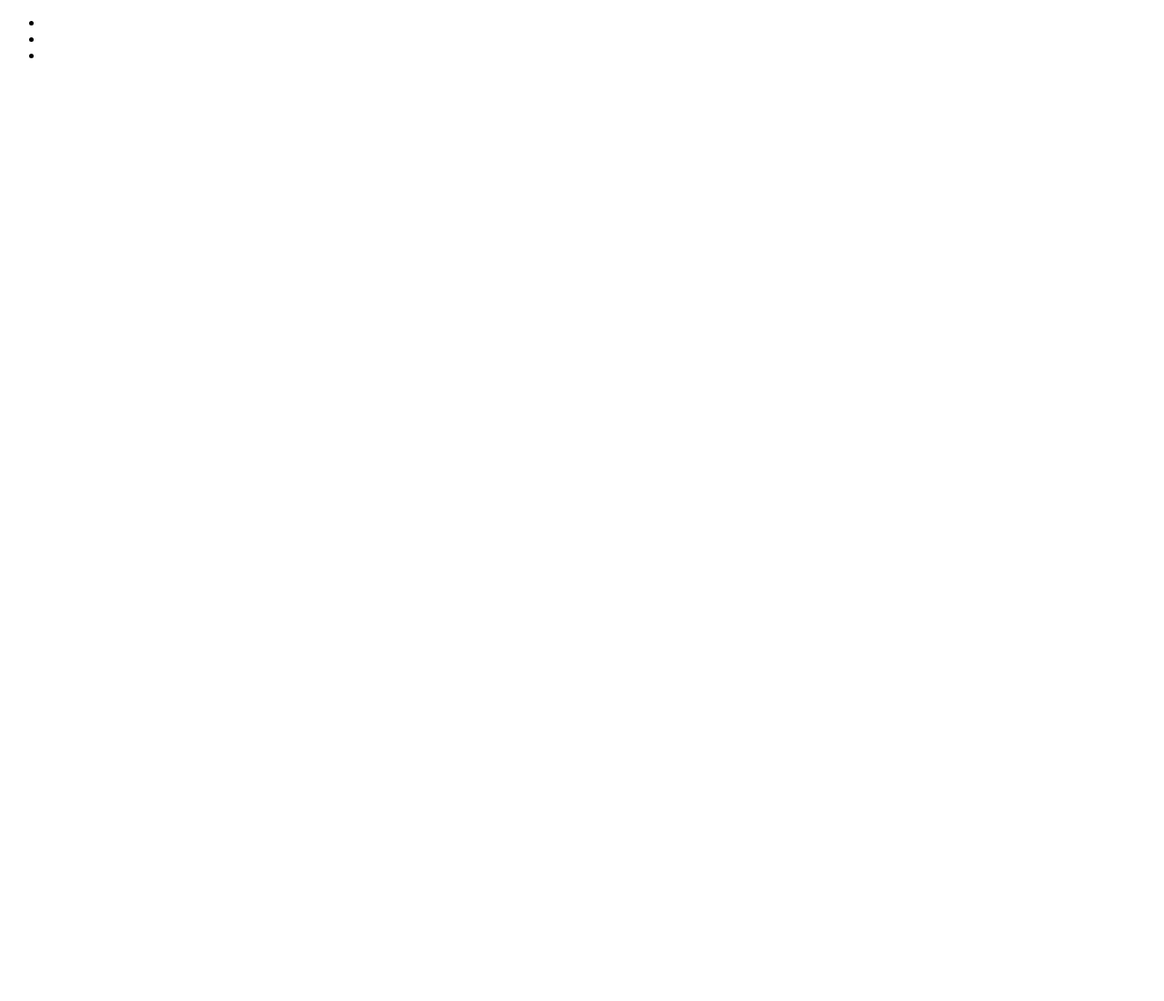
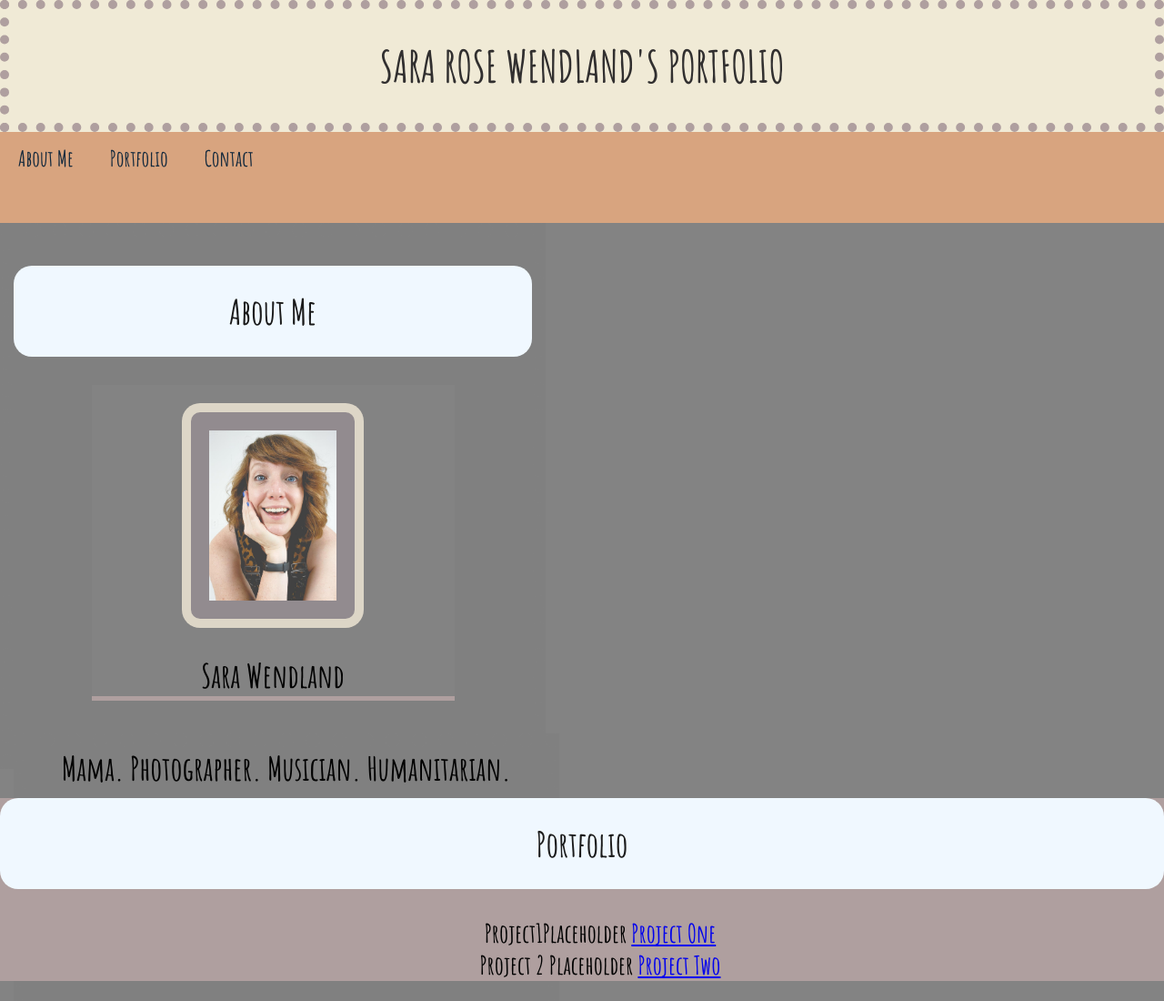
Before and after one commit to sararosebud/SaraPortfolio, a plain HTML site: page index.html in a window 1280 px wide. Shown: the top 1100 px of the page at 91% size. Before the commit the page ends 800 px from the top, so only its background shows below. Drawn offline with Linux system fonts and the light colour scheme.

Commit message:
added html and css code to create portfolio website

```diff
--- a/assets/css/styles.css
+++ b/assets/css/styles.css
@@ -0,0 +1,190 @@
+/* <!-- add reset and remember flexboxes --> */
+
+/* Universal selector */
+* {
+    font-family: 'Amatic SC', serif;  }
+
+* {
+    box-sizing: border-box;
+
+      }
+
+
+  /* Element selectors */
+  body {
+  background-color: rgb(131, 131, 131);
+  margin: 0;
+  display: flex;
+  flex-direction: column;
+  min-height: 100vh;
+  justify-content: flex-start;
+
+  }
+
+  header {
+    height: 100%;
+    width: 100%;
+    margin: auto;
+    text-align: center;
+
+    border: 10px dotted #af9f9f;
+    background-color: #f0ead6;
+    font-display:inherit;
+
+
+  }
+  nav {
+    display: flex;
+    background-color: #d8a47f;
+    height:100px;
+    font-size: x-large;
+}
+
+
+nav a {
+    color: #13293d;
+    padding: 14px 20px;
+    text-decoration: none;
+    text-align: center;}
+
+  h1 {
+    color: #312f2f;
+    font-size: 48px;
+    font-family: 'Amatic SC';  }
+
+ h2{
+    color:#1a1a1a;
+    font-size: 38px;
+    line-height: 100px;
+    border-radius: 20px;
+    background-color: aliceblue;
+
+}
+
+
+
+
+  figure {
+    width: 200px;
+    background-color: #f0ead6cb;
+
+  }
+
+
+ ul {
+  list-style-type: none;
+ }
+
+
+ img {
+    max-width: 200px;
+    border-radius: 20px;
+ }
+
+
+  /* Class selector */
+
+
+  .box {
+    width: 70%;
+    /* Sets top and bottom margin to 20px. Auto will center element */
+    margin: 20px auto;
+    border-bottom: 5px solid #af9f9f;
+    background-color: #838383;
+
+  }
+
+
+  .highlighted-text {
+    text-align: auto;
+    font-weight: bolder;
+    color:rgb(129, 129, 124)
+
+  }
+
+  about-me {
+
+    flex-flow: row;
+  }
+
+
+  /* ID selector */
+
+
+
+  #about-me-section {
+
+        width: 600px;
+        height: 600px;
+        text-align: center;
+        border: 15px dotted grey;
+        background-color:grey;
+        text-align: center;
+        font-size: 36px;}
+
+
+
+
+
+
+  #portfolio-section {
+    background-color: #af9f9f;
+    font-size: 28px;
+    text-align: center;
+
+  }
+
+  #contact-section {
+    background-color: #f0ead6;
+    font-size: 28px;
+    text-align: center;
+  }
+
+    #links {
+        text-align:right;
+        padding-right: 20px;
+       font-size: 36px;
+       box-shadow: #312f2f;
+       color: #312f2f;
+
+
+        }
+
+     #clickable {
+        text-align:right;
+        padding-right: 20px;
+       font-size: 36px;
+       box-shadow: #312f2f;
+       color: rgb(107, 109, 109);
+     }
+
+
+.image-radius {
+        border-radius: 20px;
+
+    }
+.image-padding {
+    /* Sets padding on all sides to 20px */
+    padding: 20px;
+    background-color: #928b8f;
+  }
+
+  .image-border {
+    /* Sets border on all sides */
+    border: 10px solid #f0ead6cb;
+  }
+
+  .image-margin {
+    /* Sets all sides to 20px */
+    margin: 20px; }
+
+  footer {
+    width: 100%;
+    height: 100px;
+    line-height: 100px;
+    color: #2c2c2b;
+    background-color: #af9f9f;
+    margin-inline-start: auto;
+    font-size: 36px;
+    text-align: center;
+  }
--- a/index.html
+++ b/index.html
@@ -4,10 +4,14 @@
     <meta charset="UTF-8">
     <meta http-equiv="X-UA-Compatible" content="IE=edge">
     <meta name="viewport" content="width=device-width, initial-scale=1.0">
-    <link rel="stylesheets" href="css/style.css"/>
-    <!-- add reset and remember flexboxes -->
+    <link rel="stylesheet" href="assets/css/styles.css"/>
+    <link rel="preconnect" href="https://fonts.googleapis.com">
+<link rel="preconnect" href="https://fonts.gstatic.com" crossorigin>
+<link href="https://fonts.googleapis.com/css2?family=Amatic+SC:wght@700&display=swap" rel="stylesheet">
 
-    <title>Sara Rose Wendland's Portfolio</title>
+
+
+    <!-- <title>Sara Rose Wendland's Portfolio</title>
 </head>
 <body>
     <header>
@@ -32,4 +36,68 @@
 
     </footer>
 </body>
+</html> -->
+
+<body>
+
+
+    <header>
+      <h1>SARA ROSE WENDLAND'S PORTFOLIO</h1>
+
+    </header>
+
+       <!-- Navbar -->
+<nav>
+    <a href="#">About Me</a>
+    <a href="#">Portfolio</a>
+    <a href="#">Contact</a>
+
+  </nav>
+
+    <main>
+      <section class="about-me" id="about-me-section">
+        <h2>About Me</h2>
+        <figure class="box">
+          <img class="image-padding image-border image-margin image-radius" id="img" src="./assets/images/sara-wendland.jpg" alt="photo of woman with and on cheek smiling"
+
+          title="Nice to meet you!" />
+
+          <figcaption>Sara Wendland</figcaption>
+        </figure id="figure">
+        <p id="about-me-section">Mama. Photographer. Musician. Humanitarian.</p> <!--if time allows links to pictures of these things, maybe definition etc-->
+      </section>
+
+
+      <section id="portfolio-section">
+        <h2>Portfolio</h2>
+        <ul class="portfolio-projects" id="projects">
+            <li>Project1Placeholder <a href="project1">Project One</a></li>
+            <li>Project 2 Placeholder <a href="project1">Project Two</a></li></li>
+        </ul>
+
+
+
+
+
+    </section>
+
+
+
+      <section id="contact-section">
+        <h2>Contact Information</h2>
+        <ul class="highlighted-text">
+          <li>Email: <a href="#">info@rosebudsara.com</a></li>
+          <li>GitHub: <a href="#">sararosebud</a></li>
+          <li>Portfolio: <a href="#">coming soon</a></li>
+        </ul>
+
+        <br>
+      </section>
+    </main>
+
+    <footer>
+      <p>© 2023 Keeping it Kind</p>
+    </footer>
+  </body>
+
 </html>
```
Also changed, not shown: assets/images/sara-wendland.jpg (added).
